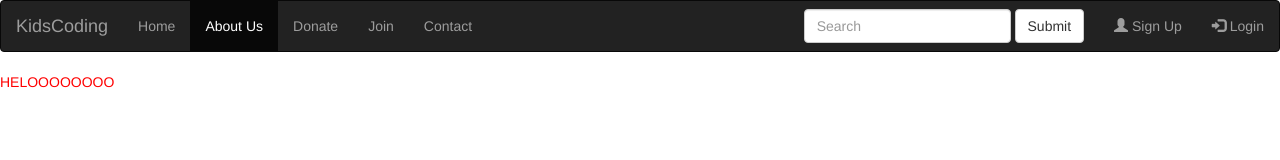
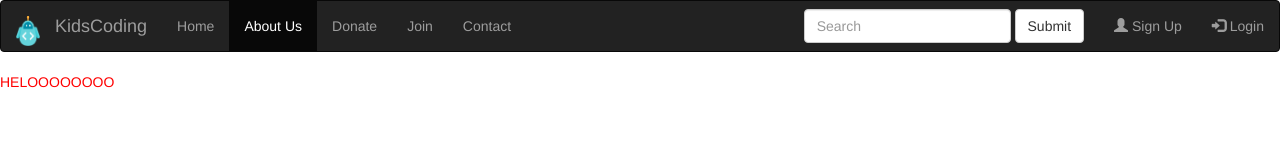
Before and after one commit to YJoe/KidsCoding2, a plain HTML site: page pages/AboutUs.html in a window 1280 px wide. Drawn offline with nearby package versions, Linux system fonts and the light colour scheme.

Commit message:
Logo added to all websites

```diff
--- a/pages/AboutUs.html
+++ b/pages/AboutUs.html
@@ -23,7 +23,8 @@
 <nav class="navbar navbar-inverse">
     <div class="container-fluid">
         <div class="navbar-header">
-            <a class="navbar-brand" href="#">KidsCoding</a>
+            <a class="navbar-brand" href="#"><img src='../images/logo.png' border='0' width='24' height='30'></a>
+            <a class= "navbar-brand" href ="#">KidsCoding</a>
         </div>
         <ul class="nav navbar-nav">
             <li><a href="Home%20.html">Home</a></li>
```
Also changed, not shown: pages/Contact.html (+2 -1 lines), pages/Donate.html (+2 -1 lines), pages/Home .html (+2 -1 lines), pages/Join.html (+2 -1 lines), images/logo.png (renamed from logo.png).
